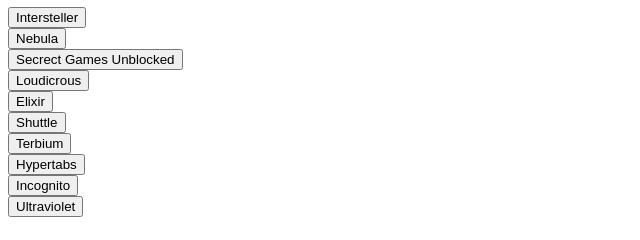
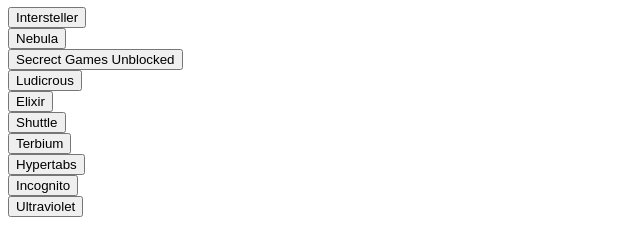
Before and after one commit to mecharis-420/Galaxy-web, a plain HTML site: page index.html in a window 1280 px wide. Shown: the part 135-375 px from the top of the page, 0-640 px from the left. Drawn offline with Linux system fonts and the light colour scheme.

Commit message:
Update index.html

```diff
--- a/index.html
+++ b/index.html
@@ -1,3 +1,4 @@
+<html>
  <section class="home">
       <h1>🚀Galaxy</h1>
     </section>
@@ -12,7 +13,7 @@
         <br>
         <button type="button" onclick="location.href='https://sites.google.com/view/secretgamesunblocked/home'">Secrect Games Unblocked</button>
         <br>
-      <button type="button" onclick="location.href='https://creativehog.com/'">Loudicrous</button>
+        <button type="button" onclick="location.href='https://creativehog.com/'">Ludicrous</button>
         <br>
         <button type="button" onclick="location.href='https://elixirofficial.com/'">Elixir</button>
 
```
Lines whose indentation alone changed are shown as unchanged.
